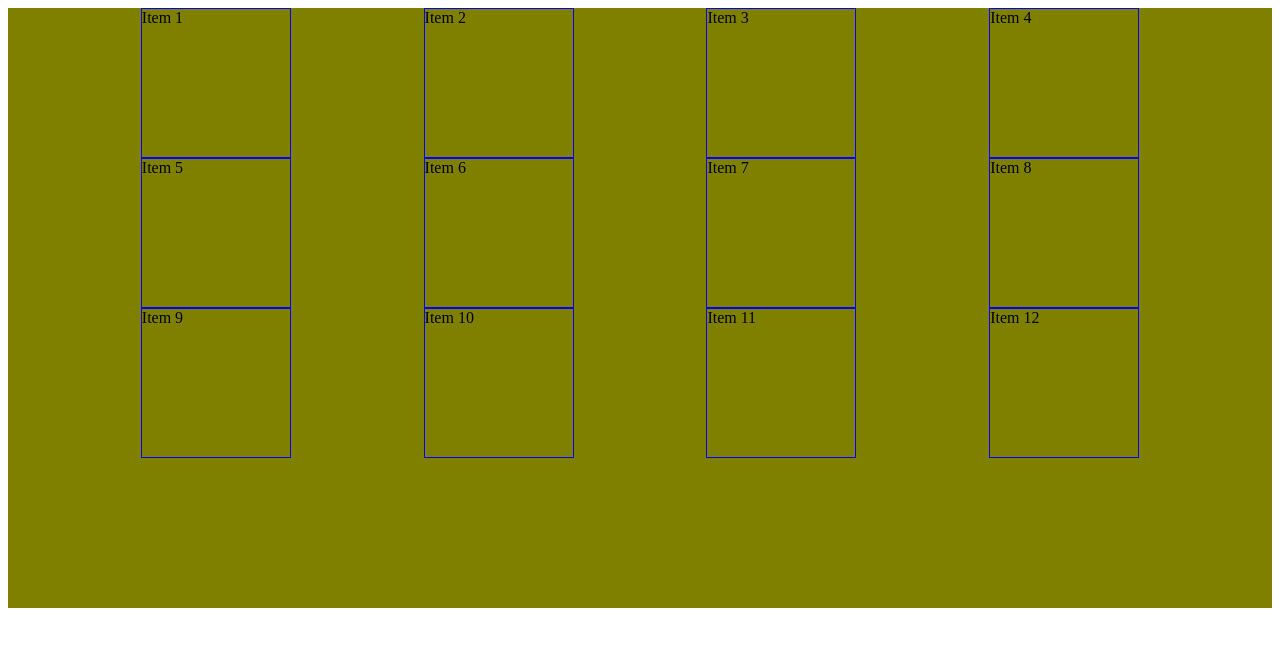
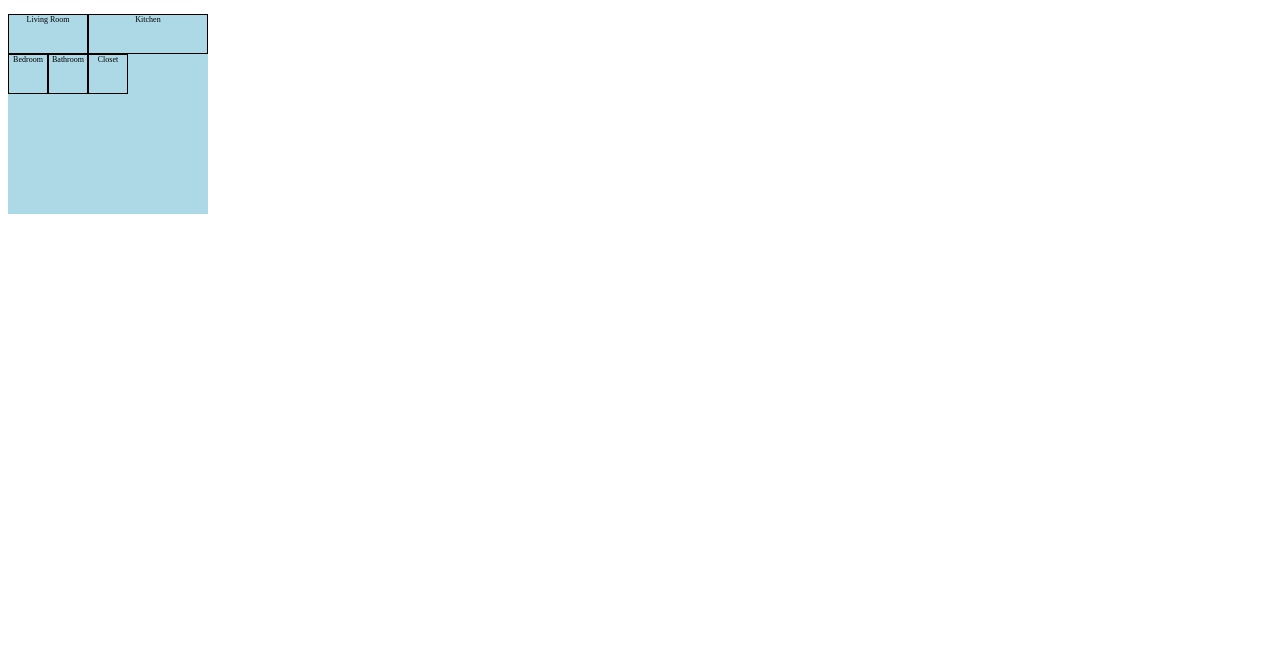
Before and after one commit to ktorres63/100-Days-Of-Code, a plain HTML site: page Day_03/index.html in a window 1280 px wide. Drawn offline with Linux system fonts and the light colour scheme.

Commit message:
Add progress in IA project

```diff
--- a/Day_03/index.html
+++ b/Day_03/index.html
@@ -7,19 +7,12 @@
     <link rel="stylesheet" href="styles.css" />
   </head>
   <body>
-    <div class="container4">
-      <div>Item 1</div>
-      <div>Item 2</div>
-      <div>Item 3</div>
-      <div>Item 4</div>
-      <div>Item 5</div>
-      <div>Item 6</div>
-      <div>Item 7</div>
-      <div>Item 8</div>
-      <div>Item 9</div>
-      <div>Item 10</div>
-      <div>Item 11</div>
-      <div>Item 12</div>
+    <div class="container">
+      <div class="room" id="living-room">Living Room</div>
+      <div class="room" id="kitchen">Kitchen</div>
+      <div class="room" id="bedroom">Bedroom</div>
+      <div class="room" id="bathroom">Bathroom</div>
+      <div class="room" id="closet">Closet</div>
     </div>
   </body>
 </html>
--- a/Day_03/styles.css
+++ b/Day_03/styles.css
@@ -1,4 +1,4 @@
-.container {
+.container00 {
   display: grid;
   /* grid-template-columns: 250px 50px 100px;
   grid-template-rows: 150px 160px 50px  */
@@ -28,7 +28,8 @@
 }
 .container4 {
   background-color: olive;
-  display: grid;
+  /* display: grid; */
+  display: none;
   grid-template-columns: 150px 150px 150px 150px;
   grid-template-rows: 150px 150px 150px 150px;
   grid-template-areas:
@@ -40,6 +41,26 @@
   /* align-item justify-items */
   /* place-items: center stretch; */
 
-   justify-content: space-evenly;
-   align-content: end;
+  justify-content: space-evenly;
+  align-content: end;
 }
+
+.container {
+  display: inline-grid;
+  grid-template: 40px 40px 40px 40px 40px / 40px 40px 40px 40px 40px;
+  background-color: lightblue;
+}
+
+.room{
+    border: 1px solid;
+    font-size: 50%;
+    text-align: center;
+}
+#living-room{
+    grid-column-start: 1;
+    grid-column-end: 3;
+}
+#kitchen{
+    grid-column-start: 3;
+    grid-column-end: 6;
+}
```
Also changed, not shown: 1 other file.
